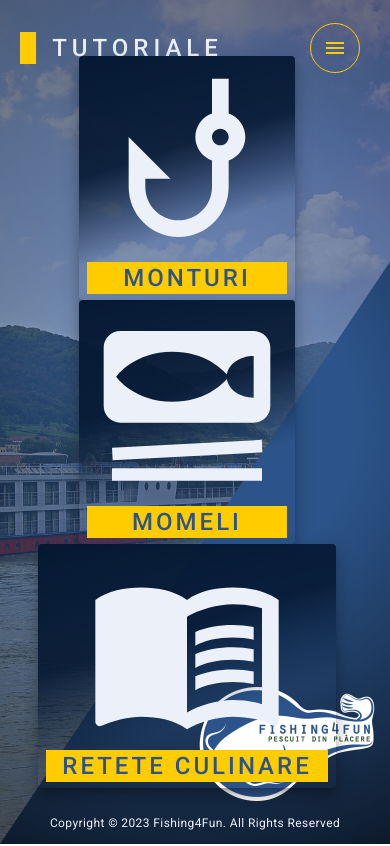
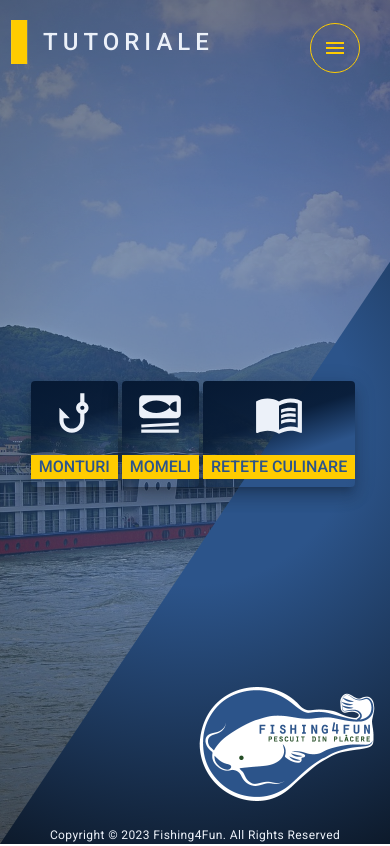
Before and after one commit to acorbinelli/fishing4fun, a React (Create React App) app: page /tutoriale in a window 390 px wide. Built offline with nearby package versions, Linux system fonts and the light colour scheme.

Commit message:
finish UI for tutoriale page finish mobile version UI for tutoriale page

```diff
--- a/src/components/Layout/Layout.tsx
+++ b/src/components/Layout/Layout.tsx
@@ -1,4 +1,4 @@
-import { FC, useMemo } from "react";
+import { FC, useMemo, useState,useCallback,useEffect } from "react";
 import { Box, Fade, Typography } from "@mui/material";
 import Navbar from "components/Navbar/Navbar";
 import Logo from "images/logo/avatar.png";
@@ -18,6 +18,20 @@ interface Props {
 const Layout: FC<Props> = ({ children }) => {
   const location = useLocation();
   const { isSmall } = useMobileDetect();
+  const [isNavOpen,setIsNavOpen] = useState<boolean>(false)
+
+  const toggleNavOpen = useCallback(
+    (value?:boolean) => {
+      if(value){
+        setIsNavOpen(true)
+      }else{
+
+        setIsNavOpen((prev)=>!prev)
+      }
+    },
+    [setIsNavOpen],
+  )
+
 
   const pageIntroText = useMemo(() => {
     switch (location.pathname.toLowerCase()) {
@@ -45,7 +59,7 @@ const Layout: FC<Props> = ({ children }) => {
       case "/acasa":
         return (
           <>
-            <IntroText title="ACASA" position="top" />
+            <IntroText title={pageIntroText} position="top" toggleOpen={toggleNavOpen}/>
             <Box sx={{ height: "100%", width: "100%", position: "absolute", zIndex: 2 }}>
               <Fade in>
                 <Box sx={{ overflow: "hidden", width: "100%", height: "100%" }}>
@@ -71,7 +85,7 @@ const Layout: FC<Props> = ({ children }) => {
       case "/despre-f4f":
         return (
           <>
-            <IntroText title="DESPRE F4F" position="top" />
+            <IntroText title={pageIntroText} position="top" toggleOpen={toggleNavOpen}/>
             <Box
               sx={{
                 height: "100%",
@@ -105,7 +119,7 @@ const Layout: FC<Props> = ({ children }) => {
       case "/tutoriale":
         return (
           <>
-            <IntroText title="TUTORIALE" position="top" />
+            <IntroText title={pageIntroText} position="top" toggleOpen={toggleNavOpen}/>
             <Box sx={{ height: "100%", width: "100%", position: "absolute", zIndex: 2 }}>
               <Fade in>
                 <Box sx={{ overflow: "hidden", width: "100%", height: "100%" }}>
@@ -131,28 +145,28 @@ const Layout: FC<Props> = ({ children }) => {
       case "/dunarea":
         return (
           <>
-            <IntroText title="DUNAREA" position="top" />
+            <IntroText title={pageIntroText} position="top" toggleOpen={toggleNavOpen}/>
             <Box sx={{ height: "100%", width: "100%", position: "absolute", zIndex: 2 }}></Box>
           </>
         );
       case "/blog":
         return (
           <>
-            <IntroText title="BLOG" position="top" />
+            <IntroText title={pageIntroText} position="top" toggleOpen={toggleNavOpen}/>
             <Box sx={{ height: "100%", width: "100%", position: "absolute", zIndex: 2 }}></Box>
           </>
         );
       case "/info":
         return (
           <>
-            <IntroText title="INFO" position="top" />
+            <IntroText title={pageIntroText} position="top"toggleOpen={toggleNavOpen} />
             <Box sx={{ height: "100%", width: "100%", position: "absolute", zIndex: 2 }}></Box>
           </>
         );
       case "/contact":
         return (
           <>
-            <IntroText title="CONTACT" position="top" />
+            <IntroText title={pageIntroText} position="top"toggleOpen={toggleNavOpen} />
             <Box sx={{ height: "100%", width: "100%", position: "absolute", zIndex: 2 }}></Box>
           </>
         );
@@ -160,6 +174,11 @@ const Layout: FC<Props> = ({ children }) => {
         return <Box sx={{ height: "100%", width: "100%", position: "absolute", zIndex: 2 }}></Box>;
     }
   };
+
+  useEffect(() => {
+    !isSmall && setIsNavOpen(true);
+    // eslint-disable-next-line
+  }, [isSmall]);
 
   return (
     <Box
@@ -174,7 +193,7 @@ const Layout: FC<Props> = ({ children }) => {
     >
       {location.pathname !== "/" && (
         <>
-          <Navbar />
+          <Navbar isOpen={isNavOpen} toggleOpen={toggleNavOpen}/>
           <Fade in style={{ position: "absolute", zIndex: 2, bottom: "0%", right: "0%", opacity: 1 }}>
             <img width={isSmall ? 200 : 300} height={isSmall ? 200 : 300} src={Logo} alt="4f4 logo" />
           </Fade>
@@ -191,7 +210,7 @@ const Layout: FC<Props> = ({ children }) => {
           display: "flex",
           justifyContent: "center",
           alignItems: "center",
-          height: (theme) => theme.spacing(5),
+          height: (theme) => theme.spacing(2),
           position: "absolute",
           bottom: 0,
           zIndex: 2,
--- a/src/components/Navbar/Navbar.tsx
+++ b/src/components/Navbar/Navbar.tsx
@@ -6,30 +6,23 @@ import CloseIcon from "@mui/icons-material/Close";
 import MenuIcon from "@mui/icons-material/Menu";
 import useMobileDetect from "hooks/useMobileDetect";
 
-const Navbar: FC = () => {
-  const [isOpen, setIsOpen] = useState<boolean>(false);
+interface Props {
+  isOpen: boolean;
+  toggleOpen: (value?: boolean) => void;
+}
+
+const Navbar: FC<Props> = ({ isOpen, toggleOpen }) => {
   const location = useLocation();
   const navigate = useNavigate();
   const { isSmall } = useMobileDetect();
 
-  const onExpandClick = useCallback(() => {
-    setIsOpen((prev) => !prev);
-  }, [setIsOpen]);
-
   const onMenuItemClick = useCallback(
     (path: string) => {
       navigate(path);
-      if (isSmall) setIsOpen(false);
+      isSmall && toggleOpen();
     },
     [isSmall, navigate]
   );
-
-  useEffect(() => {
-    setTimeout(() => {
-      if (!isSmall) setIsOpen(true);
-    }, 1000);
-    // eslint-disable-next-line
-  }, [isSmall]);
 
   return (
     <>
@@ -88,7 +81,7 @@ const Navbar: FC = () => {
         </Slide>
       )}
       {isSmall && (
-        <Drawer anchor="right" open={isOpen}>
+        <Drawer anchor="right" onClose={() => toggleOpen()} open={isOpen}>
           <Box
             sx={{
               display: "flex",
@@ -106,7 +99,7 @@ const Navbar: FC = () => {
                 mr: 2,
                 mb: 8,
               }}
-              onClick={onExpandClick}
+              onClick={() => toggleOpen()}
             >
               <CloseIcon color="primary" fontSize="small" />
             </IconButton>
@@ -145,7 +138,7 @@ const Navbar: FC = () => {
             border: "1px solid #ffcc00",
             zIndex: 200,
           }}
-          onClick={onExpandClick}
+          onClick={() => toggleOpen()}
         >
           <MenuIcon color="warning" />
         </IconButton>
--- a/src/mocks/Tutorials/videos.ts
+++ b/src/mocks/Tutorials/videos.ts
@@ -5,37 +5,44 @@ export const videos: VideoItem[] = [
     videoSource: VideoSource.YOUTUBE,
     url: "https://www.youtube.com/watch?v=qzDhUH3STA4&list=PLTwQ_8_x1dDKbIBqcIrrscJPInzKjVhb7&index=1&ab_channel=Fishing4Fun",
     videoType: VideoType.TUTORIAL,
-    tutorialType:Tutorial.MONTURA,
+    tutorialType: Tutorial.MONTURA,
     title: "MONTURA SOMN CU PLUMB FIX",
+    description:
+      "Reprehenderit exercitation laborum ex consectetur mollit est qui. Commodo aute ea aliquip adipisicing amet pariatur tempor eiusmod aliqua sunt. Sit do minim deserunt excepteur ex deserunt sit qui. Sit elit proident cillum fugiat ipsum excepteur nulla voluptate exercitation proident minim. Occaecat in sint ullamco quis commodo.",
   },
   {
     videoSource: VideoSource.YOUTUBE,
     url: "https://www.youtube.com/watch?v=iaCh2lF4eoI&list=PLTwQ_8_x1dDKbIBqcIrrscJPInzKjVhb7&index=3&t=28s&ab_channel=Fishing4Fun",
     videoType: VideoType.TUTORIAL,
-    tutorialType:Tutorial.MONTURA,
+    tutorialType: Tutorial.MONTURA,
     title: "MONTURA SOMN CU PLUMB CULISABIL",
+    description:
+      "Reprehenderit exercitation laborum ex consectetur mollit est qui. Commodo aute ea aliquip adipisicing amet pariatur tempor eiusmod aliqua sunt. Sit do minim deserunt excepteur ex deserunt sit qui. Sit elit proident cillum fugiat ipsum excepteur nulla voluptate exercitation proident minim. Occaecat in sint ullamco quis commodo.",
   },
   {
     videoSource: VideoSource.YOUTUBE,
     url: "https://www.youtube.com/watch?v=mIytyDBN_kQ&list=PLTwQ_8_x1dDKbIBqcIrrscJPInzKjVhb7&index=3&t=337s&ab_channel=Fishing4Fun",
     videoType: VideoType.TUTORIAL,
-    tutorialType:Tutorial.MONTURA,
+    tutorialType: Tutorial.MONTURA,
     title: "MONTURA FEEDER",
+    description:
+      "Reprehenderit exercitation laborum ex consectetur mollit est qui. Commodo aute ea aliquip adipisicing amet pariatur tempor eiusmod aliqua sunt. Sit do minim deserunt excepteur ex deserunt sit qui. Sit elit proident cillum fugiat ipsum excepteur nulla voluptate exercitation proident minim. Occaecat in sint ullamco quis commodo.",
   },
   {
     videoSource: VideoSource.YOUTUBE,
     url: "https://www.youtube.com/watch?v=EVEOfc2ZLN4&list=PLTwQ_8_x1dDKbIBqcIrrscJPInzKjVhb7&index=4&t=5s&ab_channel=Fishing4Fun",
     videoType: VideoType.TUTORIAL,
-    tutorialType:Tutorial.MOMEALA,
+    tutorialType: Tutorial.MOMEALA,
     title: "MOMEALA SOMN FICAT DE PUI",
+    description:
+      "Reprehenderit exercitation laborum ex consectetur mollit est qui. Commodo aute ea aliquip adipisicing amet pariatur tempor eiusmod aliqua sunt. Sit do minim deserunt excepteur ex deserunt sit qui. Sit elit proident cillum fugiat ipsum excepteur nulla voluptate exercitation proident minim. Occaecat in sint ullamco quis commodo.",
   },
   {
     videoSource: VideoSource.YOUTUBE,
     url: "https://www.youtube.com/watch?v=dv8rcVyrtwU&list=PLTwQ_8_x1dDLsvm0DESywOTj0OR8GAiRn&index=1&ab_channel=Fishing4Fun",
     videoType: VideoType.TUTORIAL,
-    tutorialType:Tutorial.RETETA_CULINARA,
+    tutorialType: Tutorial.RETETA_CULINARA,
     title: "CIORBA DE PESTE",
-    description:"O ciorba de peste foarte usor de facut, gustoasa si sanatoasa."
+    description: "O ciorba de peste foarte usor de facut, gustoasa si sanatoasa.",
   },
-
 ];
--- a/src/pages/LandingPage/LandingPage.tsx
+++ b/src/pages/LandingPage/LandingPage.tsx
@@ -23,7 +23,7 @@ const LandingPage = () => {
       }}
     >
       <LandingLogoButton onLogoClick={onLogoClick} />
-      <IntroText title="Fishing4Fun" subtitle="Bun venit pe site-ul nostru" hideAtEnd position="bottom" />
+      <IntroText title="Fishing4Fun" subtitle="Bun venit pe site-ul nostru" hideAtEnd position="bottom" toggleOpen={()=>{}}/>
     </Box>
   );
 };
--- a/src/pages/Tutoriale/Tutoriale.tsx
+++ b/src/pages/Tutoriale/Tutoriale.tsx
@@ -39,14 +39,15 @@ const Tutoriale: FC = () => {
         display: "flex",
         alignItems: "center",
         justifyContent: "center",
-        overflow: "hidden",
+        flexDirection: isSmall ? "column" : "row",
+        pt: isSmall ? 5 : 0,
       }}
     >
       <Box
         sx={{
           display: "flex",
-          flexDirection: isSmall ? "column" : "row",
           alignItems: "center",
+          flexDirection:selectedCard===null ?"row":isSmall?"row":"column",
           justifyContent: "center",
         }}
       >
@@ -65,9 +66,9 @@ const Tutoriale: FC = () => {
         />
       </Box>
       <Slide
-        direction="left"
+        direction={isSmall ? "up" : "left"}
         in={selectedCard !== null}
-        timeout={{ enter: 1200, exit: 100 }}
+        timeout={{ enter: 1200, exit: 0 }}
         mountOnEnter
         unmountOnExit
         onAnimationEnd={() => {
@@ -79,26 +80,25 @@ const Tutoriale: FC = () => {
             display: "flex",
             overflow: "auto",
             flexDirection: "column",
-            background: "linear-gradient(162deg, rgba(6,25,51,1) 0%, rgba(6,25,51,0.2) 60% )",
-
+            background: `linear-gradient(162deg, rgba(6,25,51,1) 0%, rgba(6,25,51,${isSmall ? 0.8 : 0.2}) 60% )`,
             py: 3,
             px: 2,
-            my: 10,
-            maxHeight: "80%",
+            my: isSmall ? 2 : 10,
+            maxHeight: isSmall ? "60%" : "80%",
             flex: 1,
           }}
         >
           <Fade in timeout={2000} mountOnEnter unmountOnExit>
             <Box>
-              {videos.map((montura, index) => {
-                if (montura.tutorialType === selectedCard) {
+              {videos.map((video, index) => {
+                if (video.tutorialType === selectedCard) {
                   return (
                     <VideoComponent
                       key={index}
                       play={playingVideoId === index}
                       id={index}
                       onPlay={onPlayVideo}
-                      videoItem={montura}
+                      videoItem={video}
                     />
                   );
                 }
--- a/src/pages/Tutoriale/components/Card.tsx
+++ b/src/pages/Tutoriale/components/Card.tsx
@@ -15,37 +15,32 @@ interface Props {
 
 const Card: FC<Props> = ({ buttonText, tutorialType, selectedCard, onSelect }) => {
   const [isHovering, setIsHovering] = useState<boolean>(false);
+  const { isSmall } = useMobileDetect();
 
   const cardIcon = useMemo(() => {
     switch (tutorialType) {
       case Tutorial.MONTURA:
-        return <PhishingIcon sx={{ fontSize: 200, color: "primary.light" }} />;
+        return <PhishingIcon sx={{ fontSize: isSmall ? 50 : 120, color: "primary.light" }} />;
       case Tutorial.MOMEALA:
-        return <SetMealIcon sx={{ fontSize: 200, color: "primary.light" }} />;
+        return <SetMealIcon sx={{ fontSize: isSmall ? 50 : 120, color: "primary.light" }} />;
       case Tutorial.RETETA_CULINARA:
-        return <MenuBookIcon sx={{ fontSize: 200, color: "primary.light" }} />;
+        return <MenuBookIcon sx={{ fontSize: isSmall ? 50 : 120, color: "primary.light" }} />;
       default:
         return <></>;
     }
-  }, [tutorialType]);
+  }, [tutorialType, isSmall]);
 
   return (
-    <Fade
-      in={selectedCard === tutorialType || selectedCard === null}
-      unmountOnExit
-      mountOnEnter
-      timeout={{ enter: 1200, exit: 0 }}
-    >
+    <Fade in timeout={{ enter: 1200, exit: 0 }}>
       <Paper
-        elevation={isHovering ? 2 : 10}
+        elevation={isHovering ? 2 : isSmall ? 11 : 10}
         onMouseEnter={() => setIsHovering(true)}
         onMouseLeave={() => setIsHovering(false)}
         sx={{
-          display: "flex",
           overflow: "hidden",
-          flexDirection: "column",
-          alignItems: "center",
-          mr: 2,
+          mr: isSmall ? 0.5 : 2,
+          mb: 2,
+          height: "100%",
           background: "linear-gradient(162deg, rgba(6,25,51,1) 0%, rgba(6,25,51,0.9) 39%, rgba(140,189,255,0) 67%)",
         }}
       >
@@ -53,7 +48,13 @@ const Card: FC<Props> = ({ buttonText, tutorialType, selectedCard, onSelect }) =
           onClick={() => onSelect(tutorialType)}
           variant="text"
           color="primary"
-          sx={{ flexDirection: "column", width: "100%", height: "100%" }}
+          sx={{
+            flexDirection: "column",
+            width: "100%",
+            height: "100%",
+            p: 0,
+            opacity: selectedCard !== tutorialType ? (selectedCard === null ? 1 : 0.5) : 1,
+          }}
         >
           {cardIcon}
 
@@ -61,10 +62,13 @@ const Card: FC<Props> = ({ buttonText, tutorialType, selectedCard, onSelect }) =
             sx={{
               width: "100%",
               backgroundColor: "warning.main",
-              px: 2,
+              mt: 2,
             }}
           >
-            <Typography variant="h5" sx={{ textAlign: "center", color: "primary", letterSpacing: 3, fontWeight: 500 }}>
+            <Typography
+              variant={isSmall ? "body1" : "h5"}
+              sx={{ px: 1, color: "primary", letterSpacing: isSmall ? 0:3, fontWeight: 500,whiteSpace:"pre" }}
+            >
               {buttonText.toUpperCase()}
             </Typography>
           </Box>
--- a/src/pages/Tutoriale/components/VideoComponent.tsx
+++ b/src/pages/Tutoriale/components/VideoComponent.tsx
@@ -14,26 +14,52 @@ interface Props {
   videoItem: VideoItem;
 }
 const VideoComponent: FC<Props> = ({ play, onPlay, id, videoItem }) => {
+  const { isSmall } = useMobileDetect();
   return (
-    <Box sx={{ width: "100%", mb: 3, display: "flex", borderBottom: "1px solid white", borderTop: "1px solid white" }}>
-      <ReactPlayer style={{ flex: 0.5 }} controls light playing={play} onPlay={() => onPlay(id)} url={videoItem.url} />
-      <Box display="flex" flexDirection="column" sx={{ ml: 3, flex: 1 }}>
-        <Typography variant="h4" sx={{ color: "primary.light", mb: 2, fontWeight: 600 }}>
+    <Box
+      sx={{
+        width: "100%",
+        display: "flex",
+        mb:1,
+        flexDirection: isSmall ? "column" : "row",
+      }}
+    >
+      <Box sx={{ height:isSmall? 200:270, flex: isSmall ? "initial" : 0.5 }}>
+        <ReactPlayer
+          style={{ flex: 0.5 }}
+          height="100%"
+          width="100%"
+          controls
+          light
+          playing={play}
+          onPlay={() => onPlay(id)}
+          url={videoItem.url}
+        />
+      </Box>
+      <Box
+        display="flex"
+        flexDirection="column"
+        sx={{ ml: isSmall ? 0 : 3, flex: 1, borderBottom: "1px solid white", borderTop: "1px solid white", py: 2 }}
+      >
+        <Typography variant={isSmall ? "h6" : "h4"} sx={{ color: "primary.light", mb: 2, fontWeight: 600 }}>
           {videoItem.title}
         </Typography>
         {videoItem.description && (
-          <Box display="flex" sx={{ mb: 2 }}>
-            <Typography variant="h5" sx={{ color: "primary.light", mr: 2, fontWeight: 600 }}>
+          <Box display="flex" sx={{ mb: 2, flexDirection: isSmall ? "column" : "row" }}>
+            <Typography
+              variant={isSmall ? "h6" : "h5"}
+              sx={{ color: "primary.light", mr: 2,mb:2, fontWeight: 600, lineHeight: isSmall ? 1 : 1.2 }}
+            >
               Descriere:
             </Typography>
-            <Typography variant="h5" sx={{ color: "primary.light" }}>
+            <Typography variant={isSmall ? "body1" : "h5"} sx={{ color: "primary.light" }}>
               {videoItem.description}
             </Typography>
           </Box>
         )}
         {videoItem.materials?.length && (
           <Box display="flex" sx={{ mb: 2 }}>
-            <Typography variant="h5" sx={{ color: "primary.light", mr: 2, fontWeight: 600 }}>
+            <Typography variant={isSmall ? "h6" : "h5"} sx={{ color: "primary.light", mr: 2, fontWeight: 600 }}>
               Materiale:
             </Typography>
             <Box display="flex" flexDirection="column">
--- a/src/shared/components/IntroText.tsx
+++ b/src/shared/components/IntroText.tsx
@@ -1,19 +1,22 @@
-import { Box, Typography } from "@mui/material";
+import { Box, Button, Typography } from "@mui/material";
 import useMobileDetect from "hooks/useMobileDetect";
-import { useCallback, useEffect, FC } from "react";
+import { useCallback, useEffect, FC, MouseEventHandler, MouseEvent } from "react";
 import { useSpring, animated } from "react-spring";
+import {useLocation} from 'react-router-dom'
 
 interface Props {
   title: string;
   subtitle?: string;
   hideAtEnd?: boolean;
   position: "top" | "bottom";
+  toggleOpen: (value?: boolean) => void;
 }
 
-const IntroText: FC<Props> = ({ title, subtitle, hideAtEnd, position }) => {
+const IntroText: FC<Props> = ({ title, subtitle, hideAtEnd, position, toggleOpen }) => {
+  const location = useLocation();
   const { isSmall } = useMobileDetect();
   const [boundBoxSpring, boundBoxSpringAPI] = useSpring(() => ({
-    from: { x: isSmall ? "10%" : "50%" },
+    from: { x: isSmall ? "10%" : "50%", overflow: "hidden" },
     config: { mass: 5, tension: 350, friction: 40 },
   }));
   const [lineSpring, lineSpringAPI] = useSpring(() => ({
@@ -25,6 +28,7 @@ const IntroText: FC<Props> = ({ title, subtitle, hideAtEnd, position }) => {
     from: {
       y: 200,
       x: 0,
+      overflow: "hidden",
     },
     config: { mass: 5, tension: 350, friction: 40 },
   }));
@@ -32,6 +36,7 @@ const IntroText: FC<Props> = ({ title, subtitle, hideAtEnd, position }) => {
     from: {
       y: 200,
       x: 0,
+      overflow: "hidden",
     },
     config: { mass: 5, tension: 350, friction: 40 },
   }));
@@ -41,12 +46,12 @@ const IntroText: FC<Props> = ({ title, subtitle, hideAtEnd, position }) => {
     subtitleSpringApi.start({ y: 0 });
     lineSpringAPI.start({ y: 0 });
     setTimeout(() => {
-      boundBoxSpringAPI.start({ x: "5%" });
+      boundBoxSpringAPI.start({ x: "1%" });
     }, 1500);
 
     if (hideAtEnd) {
       setTimeout(() => {
-        boundBoxSpringAPI.start({ x: isSmall ? "5%" : "50%" });
+        boundBoxSpringAPI.start({ x: isSmall ? "1%" : "50%" });
       }, 4000);
       setTimeout(() => {
         titleSpringAPI.start({ y: 200 });
@@ -54,7 +59,7 @@ const IntroText: FC<Props> = ({ title, subtitle, hideAtEnd, position }) => {
         lineSpringAPI.start({ y: 200 });
       }, 5000);
     }
-  }, [titleSpringAPI, subtitleSpringApi, lineSpringAPI, boundBoxSpringAPI, hideAtEnd, isSmall,title]);
+  }, [titleSpringAPI, subtitleSpringApi, lineSpringAPI, boundBoxSpringAPI, hideAtEnd, isSmall, title]);
 
   useEffect(() => {
     startAnimation();
@@ -68,23 +73,21 @@ const IntroText: FC<Props> = ({ title, subtitle, hideAtEnd, position }) => {
         ml: 1,
         position: "absolute",
         bottom: (theme) => (position === "bottom" ? "10%" : !isSmall ? "92%" : `calc(100% - ${theme.spacing(8)})`),
-        left: 2,
+        left: 1,
         display: "flex",
-        overflow: "hidden",
-        width: "90%",
-        zIndex:100
+        zIndex: 200,
+        overflow: location.pathname === "/" && isSmall ? "hidden":"visible"
       }}
     >
       <animated.div style={boundBoxSpring}>
-        <Box display="flex">
+        <Box display="flex" sx={{width:'fit-content'}}>
           <animated.div style={lineSpring}>
             <Box
               sx={{
                 width: (theme) => theme.spacing(2),
                 height: "100%",
-                mr: 2,
+                mr: 1,
                 position: "relative",
-                overflow: "hidden",
               }}
             >
               <Box
@@ -107,8 +110,12 @@ const IntroText: FC<Props> = ({ title, subtitle, hideAtEnd, position }) => {
               />
             </Box>
           </animated.div>
-          <Box sx={{ display: "flex", flexDirection: "column", width: "100%" }}>
-            <Box sx={{ overflow: "hidden" }}>
+          <Button
+            onClick={() => {
+              isSmall && toggleOpen();
+            }}
+            sx={{ display: "flex", flexDirection: "column", width: "100%", alignItems: "flex-start", }}
+          >
             <animated.div style={titleSpring}>
               <Typography
                 variant={isSmall ? "h5" : "h3"}
@@ -118,16 +125,13 @@ const IntroText: FC<Props> = ({ title, subtitle, hideAtEnd, position }) => {
                 {title.toUpperCase()}
               </Typography>
             </animated.div>
-            </Box>
 
-            <Box sx={{ overflow: "hidden" }}>
             <animated.div style={subtitleSpring}>
               <Typography variant={isSmall ? "h6" : "h4"} sx={{ fontWeight: 500, color: "warning.main" }}>
                 {subtitle?.toUpperCase()}
               </Typography>
             </animated.div>
-            </Box>
-          </Box>
+          </Button>
         </Box>
       </animated.div>
     </Box>
```
Lines whose indentation alone changed are shown as unchanged.
